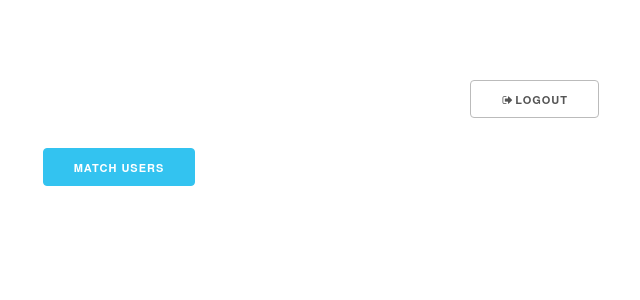
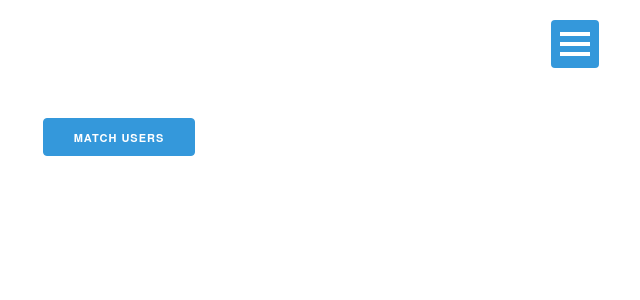
Before and after one commit to drooke32/SecretSanta, a PHP site: page /match.php in a window 1280 px wide. Shown: the top 300 px of the page, without its empty margins (521-1161 px from the left). Run offline with PHP 8.4, Linux system fonts and the light colour scheme; some libraries are stand-ins or nearby versions.

Commit message:
Built up nav menu
Made it look all fancy. Has links to christmasList and secretPerson as
well as Logout. Logout works, but the other 2 don't. Also the dropdown
is hiding behind certain controls when it's show, can't figure out why

```diff
--- /dev/null
+++ b/css/menu.css
@@ -0,0 +1,127 @@
+.menu-container{
+    padding-top: 20px;
+    padding-bottom: 20px;
+    margin-bottom: 10px;
+}
+
+.c-hamburger {
+  display: block;
+  position: relative;
+  overflow: hidden;
+  margin: 0;
+  padding: 0;
+  width: 48px;
+  height: 48px;
+  font-size: 0;
+  text-indent: -9999px;
+  appearance: none;
+  box-shadow: none;
+  border-radius: none;
+  border: none;
+  cursor: pointer;
+  transition: background 0.3s;
+}
+
+.c-hamburger:focus {
+  outline: none;
+}
+
+.c-hamburger span {
+  display: block;
+  position: absolute;
+  top: 22px;
+  left: 9px;
+  right: 9px;
+  height: 4px;
+  background: white;
+}
+
+.c-hamburger span::before,
+.c-hamburger span::after {
+  position: absolute;
+  display: block;
+  left: 0;
+  width: 100%;
+  height: 4px;
+  background-color: #fff;
+  content: "";
+}
+
+.c-hamburger span::before {
+  top: -10px;
+}
+
+.c-hamburger span::after {
+  bottom: -10px;
+}
+
+.c-hamburger--htra {
+  background-color: #3498DB;
+}
+
+.c-hamburger--htra span {
+  transition: transform 0.3s;
+}
+
+.c-hamburger--htra span::before {
+  transform-origin: top left;
+  transition: transform 0.3s, width 0.3s, top 0.3s;
+}
+
+.c-hamburger--htra span::after {
+  transform-origin: bottom left;
+  transition: transform 0.3s, width 0.3s, bottom 0.3s;
+}
+
+/* active state, i.e. menu open */
+.c-hamburger--htra.is-active {
+  background-color: #2980B9;
+}
+
+.c-hamburger--htra.is-active span {
+  transform: rotate(180deg);
+}
+
+.c-hamburger--htra.is-active span::before,
+.c-hamburger--htra.is-active span::after {
+  width: 50%;
+}
+
+.c-hamburger--htra.is-active span::before {
+  top: 0;
+  transform: translateX(-4px) translateY(2px) rotate(-45deg);
+}
+
+.c-hamburger--htra.is-active span::after {
+  bottom: 0;
+  transform: translateX(-4px) translateY(-2px) rotate(45deg);
+}
+
+
+//list items
+
+.drop {
+    position: relative;
+}
+.drop ul {
+    position: absolute;
+    right: 22px;
+    transition: all 0.3s ease;
+    transform: scale(0);
+    transform-origin: 100% 0;
+    box-shadow: 0 2px 4px 0 rgba(0, 0, 0, 0.16), 0 2px 8px 0 rgba(0, 0, 0, 0.12);
+}
+.drop li {
+    display: block;
+    width: 100%;
+}
+.drop a {
+    width: 100%;
+    padding: 1em 18px;
+    display: inline-block;
+    white-space: pre;
+    box-sizing: border-box;
+}
+.drop.is-active ul{
+    transform: scale(1);
+}
--- a/css/skeleton.css
+++ b/css/skeleton.css
@@ -158,9 +158,11 @@ p {
 /* Links
 –––––––––––––––––––––––––––––––––––––––––––––––––– */
 a {
-  color: #1EAEDB; }
+    color: #222;
+    text-decoration: none;}
 a:hover {
-  color: #0FA0CE; }
+    color: #222;
+    text-decoration: none;}
 
 
 /* Buttons
@@ -206,8 +208,8 @@ input[type="submit"].button-primary,
 input[type="reset"].button-primary,
 input[type="button"].button-primary {
   color: #FFF;
-  background-color: #33C3F0;
-  border-color: #33C3F0; }
+  background-color: #3498DB;
+  border-color: #3498DB; }
 .button.button-primary:hover,
 button.button-primary:hover,
 input[type="submit"].button-primary:hover,
@@ -219,8 +221,8 @@ input[type="submit"].button-primary:focus,
 input[type="reset"].button-primary:focus,
 input[type="button"].button-primary:focus {
   color: #FFF;
-  background-color: #1EAEDB;
-  border-color: #1EAEDB; }
+  background-color: #2980B9;
+  border-color: #2980B9; }
 
 
 /* Forms
--- a/css/styles.css
+++ b/css/styles.css
@@ -1,9 +1,5 @@
 .hidden{
     display: none;
-}
-
-.container{
-    margin-top: 80px;
 }
 
 .centered{
--- a/helpers/HTMLHelper.php
+++ b/helpers/HTMLHelper.php
@@ -1,4 +1,5 @@
 <?php
+require_once 'RedirectHelper.php';
 
 class HTMLHelper {
 
@@ -14,6 +15,7 @@ class HTMLHelper {
         echo '<link rel="stylesheet" type="text/css" href="/SecretSanta/css/normalize.css">';
         echo '<link rel="stylesheet" type="text/css" href="/SecretSanta/css/skeleton.css">';
         echo '<link rel="stylesheet" type="text/css" href="/SecretSanta/css/styles.css">';
+        echo '<link rel="stylesheet" type="text/css" href="/SecretSanta/css/menu.css">';
         echo '<link rel="stylesheet" href="https://maxcdn.bootstrapcdn.com/font-awesome/4.5.0/css/font-awesome.min.css">';
     }
 
@@ -38,12 +40,36 @@ class HTMLHelper {
     }
 
     function Banner($bannerText, $showLogout = true){
+        $RH = new RedirectHelper();
         $this->Element("div", "row");
             if($showLogout){
                 $this->Element('div', 'twelve columns');
-                    $this->Element('button', "u-pull-right", array('id'=>'logout'));
-                        $this->Element('span', 'fa fa-sign-out fa-fw');$this->Close('span'); echo "Logout";
-                    $this->Close('button');
+                    $this->Element('div', 'menu-container u-pull-right');
+                        $this->Element('div','drop');
+                            $this->Element('button', 'c-hamburger c-hamburger--htra');
+                                $this->Element('span');echo "toggle menu"; $this->Close('span');
+                            $this->Close('button');
+                            $this->Element('ul');
+                                $this->Element('li');
+                                    $link = $RH->AnchorLink('christmasList');
+                                    $this->Element('a',null,array('href'=> $link));
+                                        $this->Element('span', 'fa fa-list fa-fw');$this->Close('span');echo " My List";
+                                    $this->Close('a');
+                                $this->Close('li');
+                                $this->Element('li');
+                                    $link2 = $RH->AnchorLink('secretPerson');
+                                    $this->Element('a',null,array('href'=> $link2));
+                                        $this->Element('span', 'fa fa-user fa-fw');$this->Close('span');echo " Secret Person";
+                                    $this->Close('a');
+                                $this->Close('li');
+                                $this->Element('li');
+                                    $this->Element('a',null,array('href'=>'#', 'id'=>'logout'));
+                                        $this->Element('span', 'fa fa-sign-out fa-fw');$this->Close('span');echo " Logout";
+                                    $this->Close('a');
+                                $this->Close('li');
+                            $this->Close('ul');
+                        $this->Close('div');
+                    $this->Close('div');
                 $this->Close('div');
             }
             $this->Element('div', 'twelve columns');
--- a/helpers/RedirectHelper.php
+++ b/helpers/RedirectHelper.php
@@ -7,4 +7,8 @@ class RedirectHelper {
         }
         return '/SecretSanta/'.$page.'.php';
     }
+
+    function AnchorLink($page){
+        return $_SERVER['HTTP_HOST'].'/SecretSanta/'.$page.'.php';
+    }
 }
--- a/js/common.js
+++ b/js/common.js
@@ -1,5 +1,10 @@
 $(function(){
-   $('body').on('click', '#logout', function(e){
+    AddMenuToggle();
+    AddLogoutClick();
+});
+
+function AddLogoutClick(){
+    $('body').on('click', '#logout', function(e){
         e.preventDefault();
         $.ajax({
             type: "POST",
@@ -11,5 +16,13 @@ $(function(){
                 }
             }
         });
-   });
-});
+    });
+}
+
+function AddMenuToggle(){
+    $('body').on('click', '.menu-container', function(e){
+        //e.preventDefault();
+        $('.c-hamburger').toggleClass('is-active');
+        $('.drop').toggleClass('is-active');
+    });
+}
--- a/secretPerson.php
+++ b/secretPerson.php
@@ -26,7 +26,7 @@ $HTML->OpenBody();
         $HTML->Element('div', 'twelve columns');
             if(count($items) > 0){
                 foreach($items as $item){
-                    $HTML->ListItem($item['itemID'], $item['item'], $item['location'], true);
+                    $HTML->ListItem($item['itemID'], $item['item'], $item['location'], false);
                 }
             }else{
                 echo "<h3 class='centered'> No Christmas list yet!</h3>";
```
Also changed, not shown: christmasList.php (+12 -5 lines).
